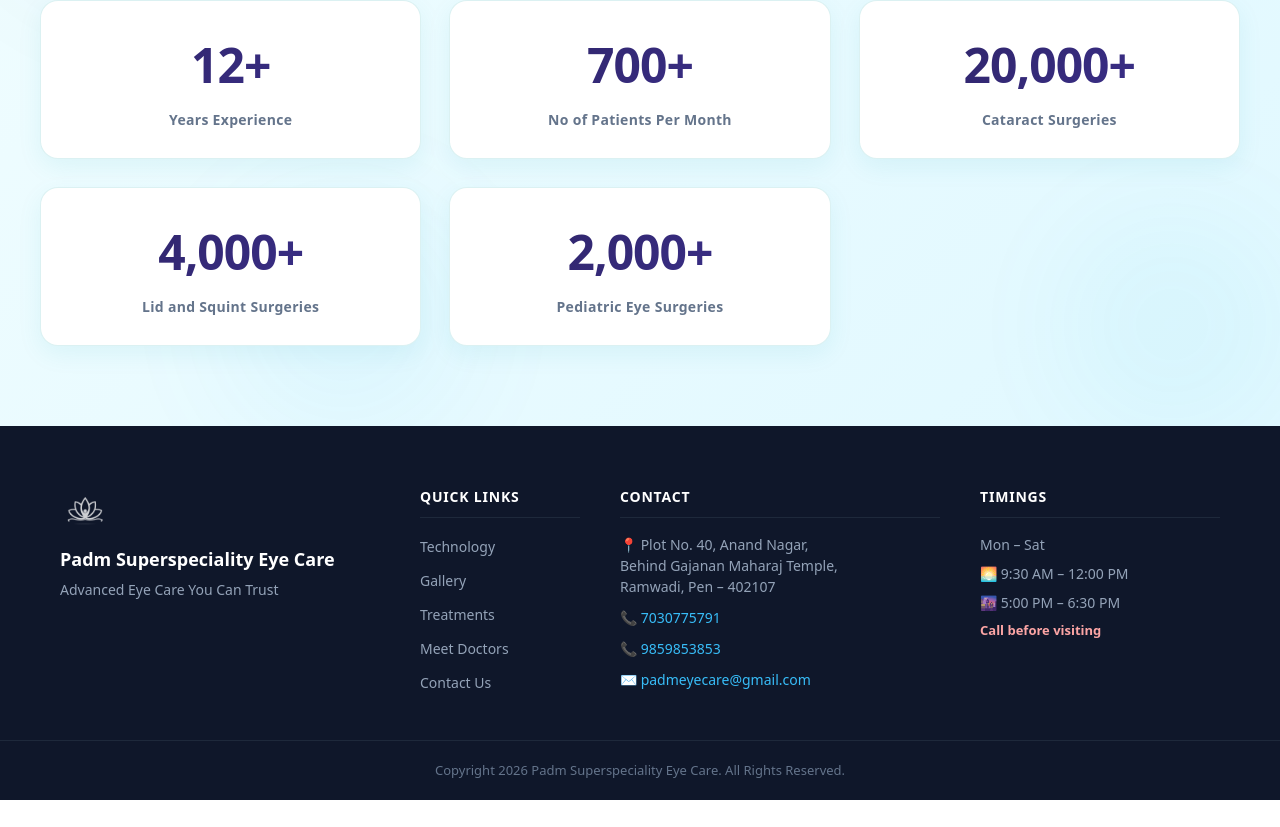
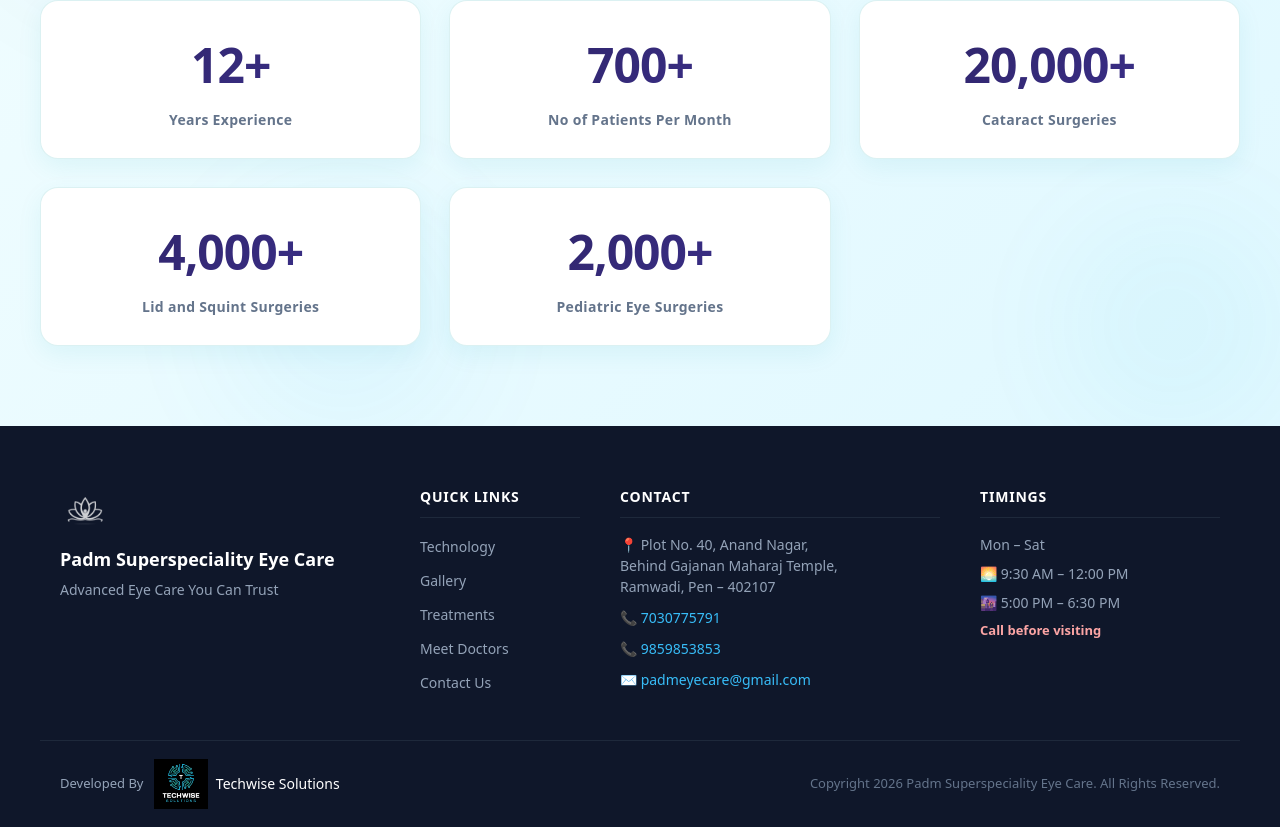
Before and after one commit to sneha-altekar04/padmEyeCare, a React (Vite) app: page / in a window 1280 px wide. Shown: the part 3408-4235 px from the top of the page. Before the commit the page ends 4208 px from the top, so only its background shows below. Built offline with nearby package versions, Linux system fonts and the light colour scheme.

Commit message:
Added company logo and developed by

```diff
--- a/src/components/Footer.css
+++ b/src/components/Footer.css
@@ -110,6 +110,18 @@
   margin: 0 0 8px;
 }
 
+.logo {
+  height: 50px;
+  width: auto;
+  display: block;
+}
+
+.company-name {
+  margin-left: 8px;
+  font-size: 14px;
+  color: #ffffff;
+  vertical-align: middle;
+}
 .footer-note {
   color: #fca5a5 !important;
   font-weight: 600;
@@ -119,14 +131,38 @@
 /* BOTTOM BAR */
 .footer-bottom {
   border-top: 1px solid #1e293b;
-  padding: 20px;
-  text-align: center;
+  padding: 18px 20px;
+  max-width: 1200px;
+  margin: 0 auto;
+  display: flex;
+  align-items: center;
+  justify-content: space-between;
+  gap: 20px;
 }
 
 .footer-bottom p {
   font-size: 13px;
   color: #64748b;
   margin: 0;
+}
+
+.footer-bottom-left {
+  display: flex;
+  align-items: center;
+  gap: 10px;
+  color: #94a3b8;
+  font-size: 13px;
+  white-space: nowrap;
+}
+
+.footer-company-link {
+  display: inline-flex;
+  align-items: center;
+}
+
+.footer-bottom-right {
+  text-align: right;
+  white-space: nowrap;
 }
 
 /* ===== MOBILE ===== */
@@ -150,4 +186,15 @@
   .footer-brand {
     grid-column: span 1;
   }
+
+  .footer-bottom {
+    flex-direction: column;
+    align-items: flex-start;
+    gap: 12px;
+  }
+
+  .footer-bottom-right {
+    text-align: left;
+    white-space: normal;
+  }
 }
--- a/src/components/Footer.jsx
+++ b/src/components/Footer.jsx
@@ -51,7 +51,13 @@
       </div>
 
       <div className="footer-bottom">
-        <p>{t("footer_rights")}</p>
+        <div className="footer-bottom-left">
+          <span>Developed By</span>
+          <a href="mailto:techwisesolutions2026@gmail.com" className="footer-company-link" aria-label="Contact Techwise Solutions">
+            <img src="/company-logo.png" alt="Techwise Solutions" className="logo" /> <span className="company-name">Techwise Solutions</span>
+          </a>
+        </div>
+        <p className="footer-bottom-right">{t("footer_rights")}</p>
       </div>
 
       {showTech && <TechnologyPopup onClose={() => setShowTech(false)} />}
```
Also changed, not shown: public/company-logo.png (added).
